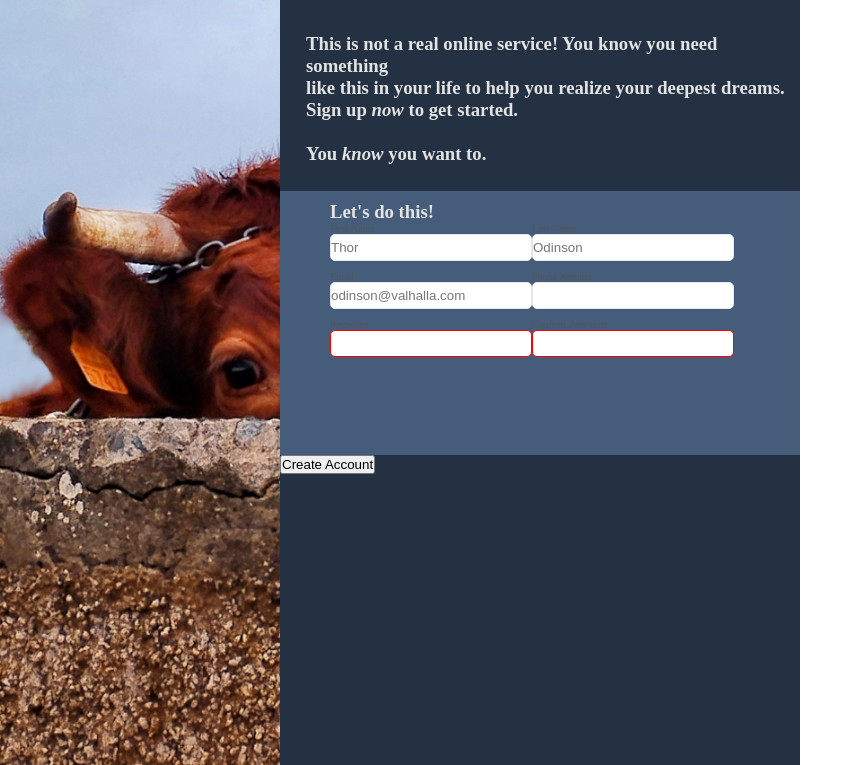
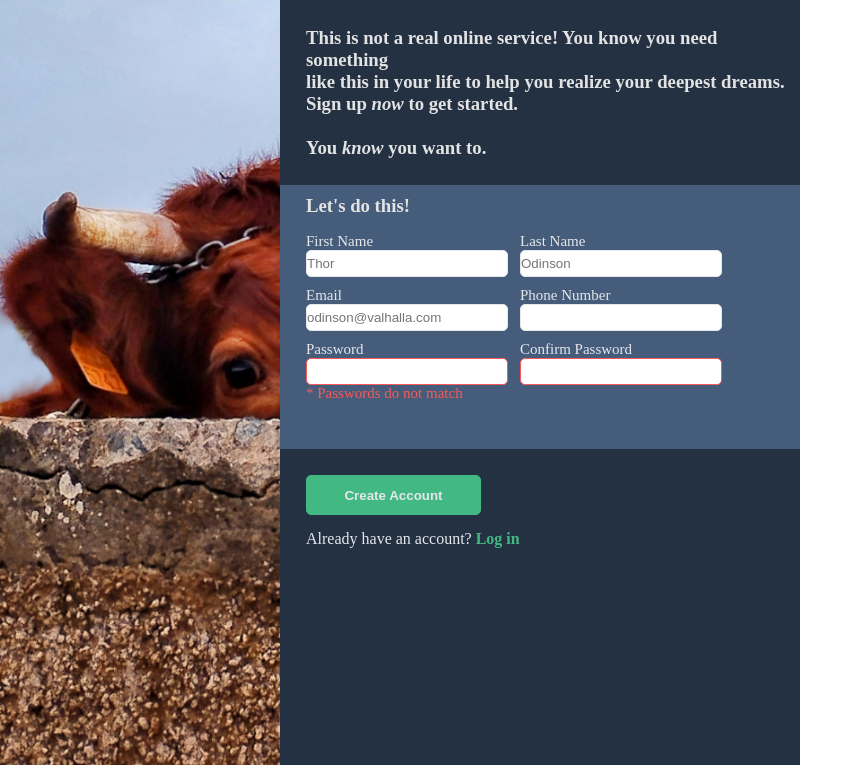
Before and after one commit to Tinfoil-droid/Sign-up-Form, a plain HTML site: page index.html in a window 1280 px wide. Shown: the part 35-800 px from the top of the page, without its empty margins (0-863 px from the left). Drawn offline with Linux system fonts and the light colour scheme.

Commit message:
added button and login message

```diff
--- a/index.html
+++ b/index.html
@@ -24,7 +24,7 @@
         </div>
         <form action="" method="get">
           <div class="second">
-            <h3 style="margin-left: 50px; padding-top: 10px">Let's do this!</h3>
+            <h3 style="margin-left: 5%; padding-top: 10px">Let's do this!</h3>
             <div class="form-main-div">
               <div class="form-divs">
                 <div class="form-div">
@@ -53,10 +53,9 @@
                     name="password"
                     required
                   />
-                  <p id="error">* Passwords do not match</p>
+                  <p id="error"></p>
                 </div>
               </div>
-
               <div class="form-divs">
                 <div class="form-div">
                   <label for="lastName">Last Name</label>
@@ -85,6 +84,7 @@
           </div>
           <div class="third">
             <button type="submit" class="btn-green">Create Account</button>
+            <p class="link">Already have an account? <a href="">Log in</a></p>
           </div>
         </form>
       </div>
--- a/script.js
+++ b/script.js
@@ -4,7 +4,9 @@ document.addEventListener("DOMContentLoaded", function () {
 
   let error = document.querySelector("#error");
 
-  if (password == confirmPassword) {
+  if (password == "" && confirmPassword == "") {
+    error.innerHTML = "* Passwords do not match";
+  } else if (password === confirmPassword) {
     error.innerHTML = "";
   }
   console.log("loaded");
--- a/style.css
+++ b/style.css
@@ -6,11 +6,6 @@
 * {
   margin: 0;
   padding: 0;
-}
-
-html {
-  box-sizing: border-box;
-  scroll-behavior: smooth;
 }
 
 .body {
@@ -61,8 +56,9 @@ html {
 .form-main-div {
   display: flex;
   flex-direction: row;
-  margin-left: 50px;
-  width: 60%;
+  margin-left: 5%;
+  margin-top: 3%;
+  width: 80%;
   justify-content: space-between;
 }
 
@@ -84,14 +80,41 @@ input :focus {
 }
 
 input:invalid {
-  border: 1px solid red;
+  border: 1px solid #f95959;
+}
+
+#error {
+  color: #f95959;
+  font-size: 15px;
 }
 
 label {
-  font-size: 10px;
-  color: #555555;
+  font-size: 15px;
+  color: #e5e7eb;
+}
+
+.btn-green {
+  background-color: #42b883;
+  color: #e5e7eb;
+  border: 1px solid #42b883;
+  border-radius: 5px;
+  height: 40px;
+  width: 175px;
+  font-weight: bolder;
 }
 
 .third {
   height: 33vh;
+  margin: 5%;
 }
+
+.link {
+  margin-top: 15px;
+  color: #e5e7eb;
+}
+
+a {
+  color: #42b883;
+  text-decoration: none;
+  font-weight: bold;
+}
```
